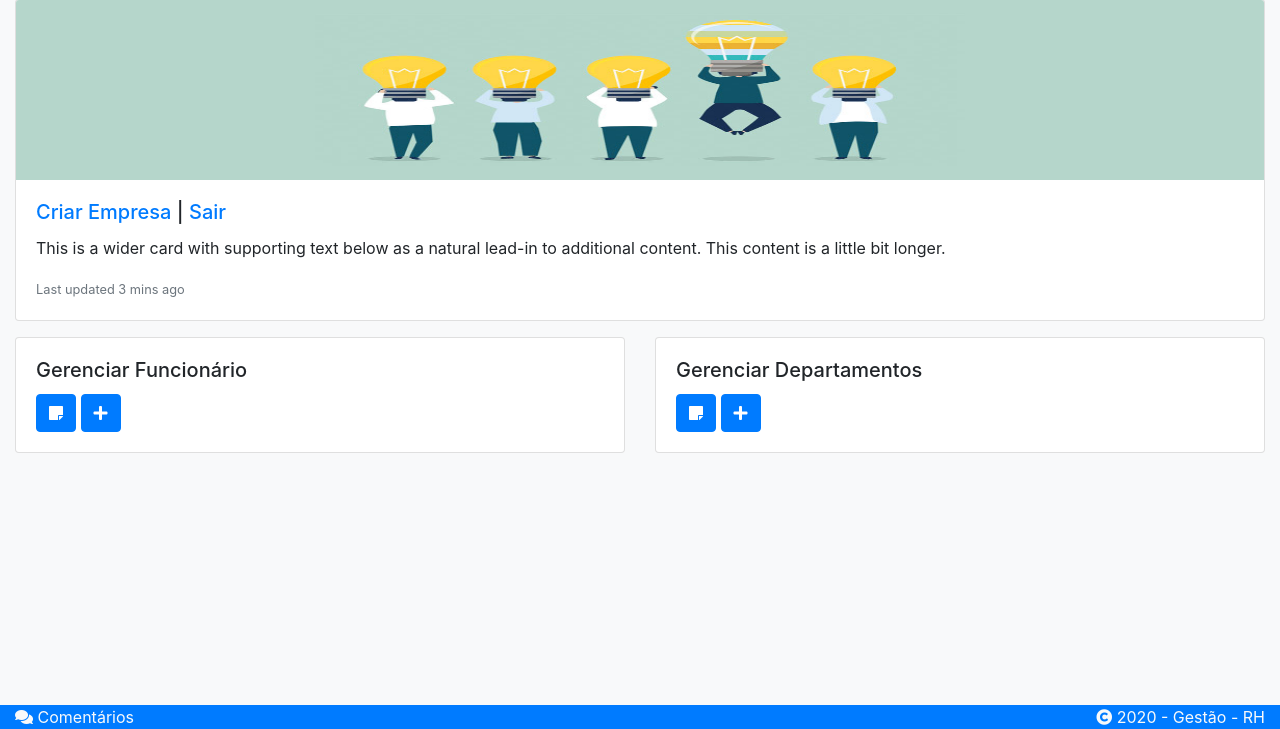
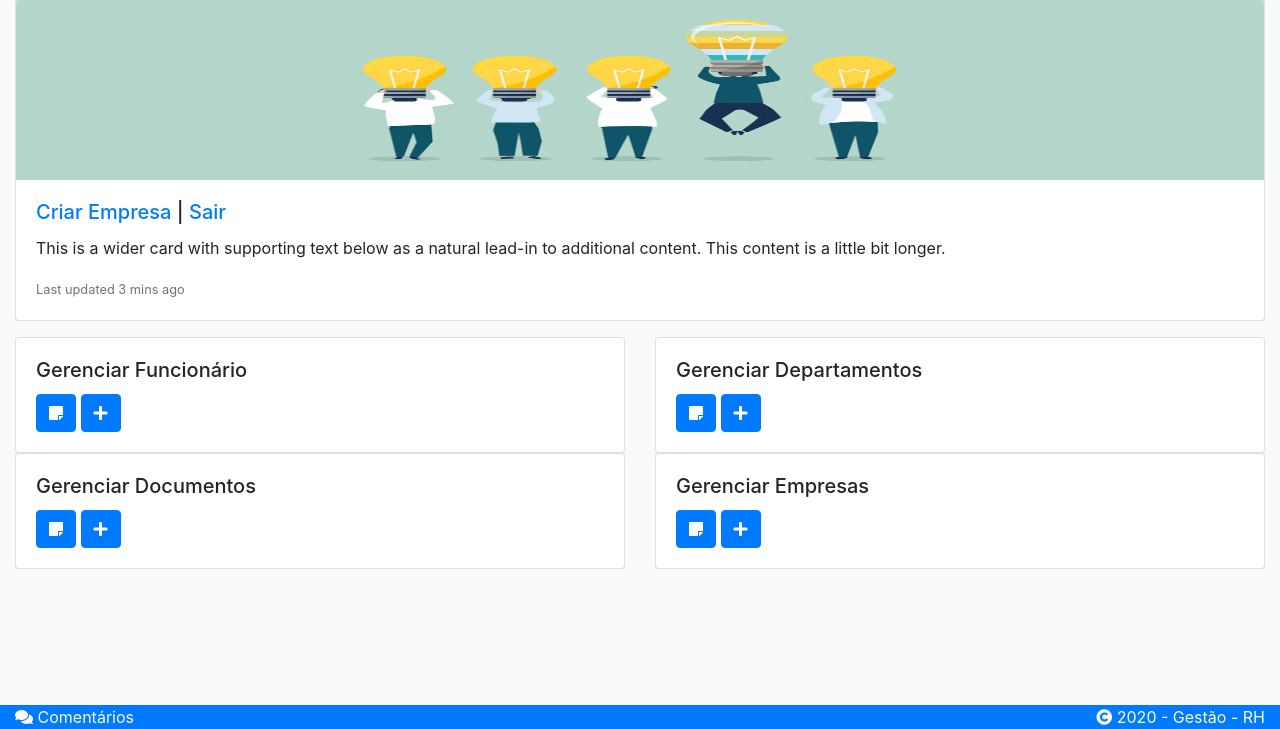
Before and after one commit to dnetochaves/gestao_rh, a Django app: page /profile in a window 1280 px wide. Shown: the part 71-800 px from the top of the page. Run offline with Django 3.2, Linux system fonts and the light colour scheme; the visitor is signed in with stand-in values (Sample User, id 1); parts of the project's set-up code (start-up, migrations or seed data) failed here and were passed over; some libraries are stand-ins or nearby versions.

```diff
--- a/apps/core/templates/core/profile.html
+++ b/apps/core/templates/core/profile.html
@@ -44,8 +44,29 @@
   </div>
 </div>
 
+<div class="row">
+  <div class="col-sm-6">
+    <div class="card">
+      <div class="card-body">
+        <h5 class="card-title">Gerenciar Documentos</h5>
+        <a href="{% url 'funcionarios_list' %}" class="btn btn-primary"><i class="fas fa-sticky-note"></i></a>
+        <a href="#" class="btn btn-primary"><i class="fas fa-plus"></i></a>
+      </div>
+    </div>
+  </div>
+  <div class="col-sm-6">
+    <div class="card">
+      <div class="card-body">
+        <h5 class="card-title">Gerenciar Empresas</h5>
+        <a href="{% url 'list_departamentos' %}" class="btn btn-primary"><i class="fas fa-sticky-note"></i></a>
+        <a href="{% url 'create_departamentos' %}" class="btn btn-primary"><i class="fas fa-plus"></i></a>
+      </div>
+    </div>
+  </div>
 </div>
 
+</div>
+<br><br>
 {% endblock main %}
 
 {% block footer %}
--- a/apps/documentos/models.py
+++ b/apps/documentos/models.py
@@ -1,10 +1,15 @@
 from django.db import models
 from apps.funcionarios.models import Funcionario
+from django.shortcuts import reverse
 
 # Create your models here.
 class Documento(models.Model):
     descricao = models.CharField(max_length=100)
     pertence = models.ForeignKey(Funcionario, on_delete=models.PROTECT)
+    arquivo = models.FileField(upload_to='documentos')
+
+    def get_absolute_url(self):
+        return reverse('funcionarios_update', args=[self.pertence.id])
 
     def __str__(self):
         return self.descricao
--- /dev/null
+++ b/apps/documentos/templates/documentos/teste.html
@@ -0,0 +1 @@
+dasjkf
--- /dev/null
+++ b/apps/documentos/urls.py
@@ -0,0 +1,8 @@
+from django.urls import include
+from django.urls import path
+from .views import Teste
+from .views import DocumentoCreate
+
+urlpatterns = [
+   path('novo/<int:funcionario_id>/', DocumentoCreate.as_view(), name='create_documento'),
+]
--- a/gestao_rh/settings.py
+++ b/gestao_rh/settings.py
@@ -126,6 +126,8 @@ USE_TZ = True
 # https://docs.djangoproject.com/en/3.0/howto/static-files/
 
 STATIC_URL = '/static/'
+MEDIA_URL = '/media/'
+MEDIA_ROOT = os.path.join(BASE_DIR, "media")
 
 STATICFILES_DIRS = [
     os.path.join(BASE_DIR, "static"),
--- a/gestao_rh/urls.py
+++ b/gestao_rh/urls.py
@@ -16,6 +16,8 @@ Including another URLconf
 from django.contrib import admin
 from django.urls import path
 from django.urls import include
+from django.conf.urls.static import static
+from django.conf import settings
 
 urlpatterns = [
     path('admin/', admin.site.urls),
@@ -23,5 +25,6 @@ urlpatterns = [
     path('funcionarios/', include('apps.funcionarios.urls')),
     path('empresas/', include('apps.empresas.urls')),
     path('departamentos/', include('apps.departamentos.urls')),
+    path('documentos/', include('apps.documentos.urls')),
     path('accounts/', include('django.contrib.auth.urls')),
-]
+] + static (settings.MEDIA_URL, document_root=settings.MEDIA_ROOT)
```
Also changed, not shown: apps/documentos/templates/documentos/documento_form.html (added, +18 -0 lines), apps/documentos/views.py (+22 -0 lines), apps/funcionarios/templates/funcionarios/funcionario_form.html (+24 -2 lines), apps/documentos/migrations/0003_documento_arquivo.py (added), media/documentos/34.jpg (added), media/documentos/34_9t0uiSI.jpg (added), media/documentos/34_KU5qm2M.jpg (added), media/documentos/34_wXhdyfU.jpg (added), media/documentos/34_z09rcfe.jpg (added), media/documentos/foto7-imagemaerea-alex-ciraudo-amorim-guarulhos-sp.jpg (added), media/documentos/images.jpeg (added), media/documentos/images_kcAFifi.jpeg (added).
